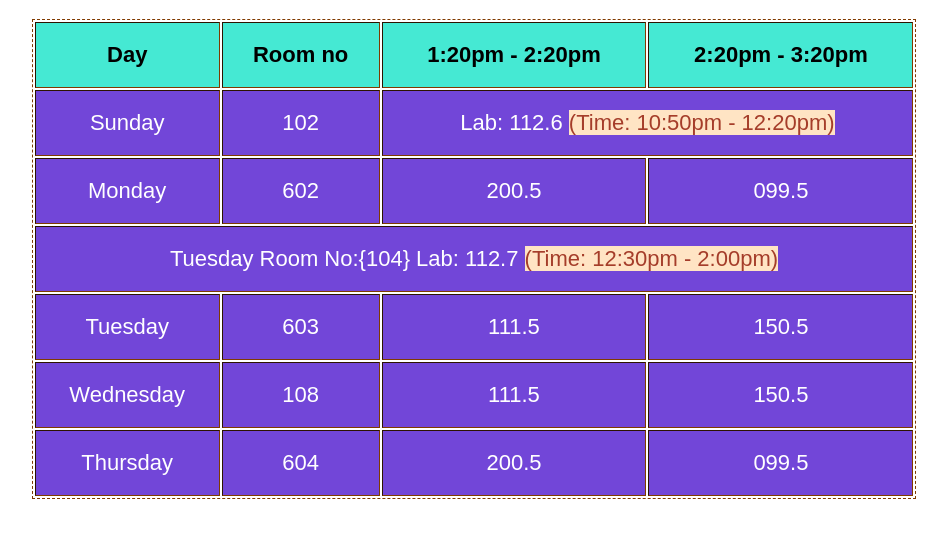
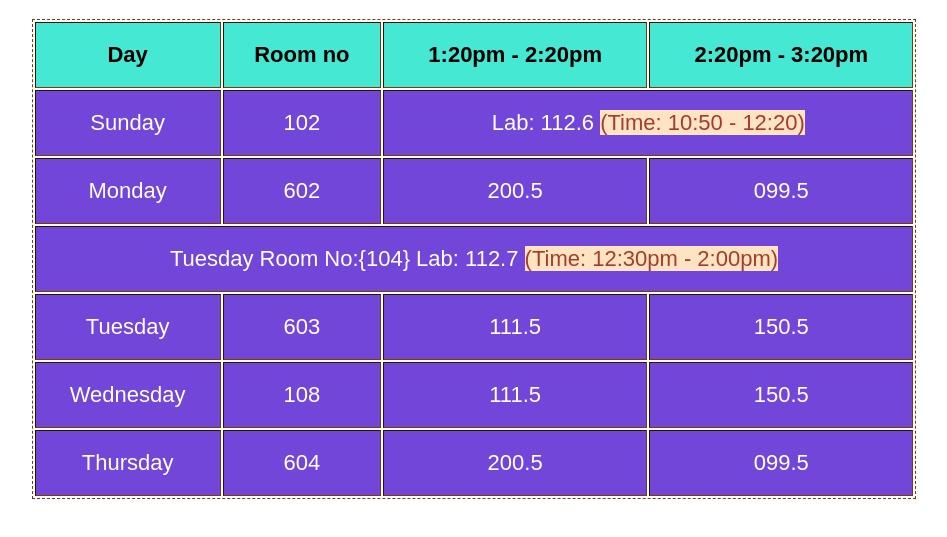
Before and after one commit to Minhaz131/ramadan-routine, a plain HTML site: page index.html in a window 1280 px wide. Shown: the part 61-598 px from the top of the page, without its empty margins (166-1113 px from the left). Drawn offline with Linux system fonts and the light colour scheme.

Commit message:
Update index.html

```diff
--- a/index.html
+++ b/index.html
@@ -52,7 +52,7 @@
         <tr>
             <td>Sunday</td>
             <td>102</td>
-            <td colspan="2">Lab: 112.6 <span>(Time: 10:50pm - 12:20pm)</span></td>
+            <td colspan="2">Lab: 112.6 <span>(Time: 10:50 - 12:20)</span></td>
         </tr>
         <tr>
             <td>Monday</td>
```
